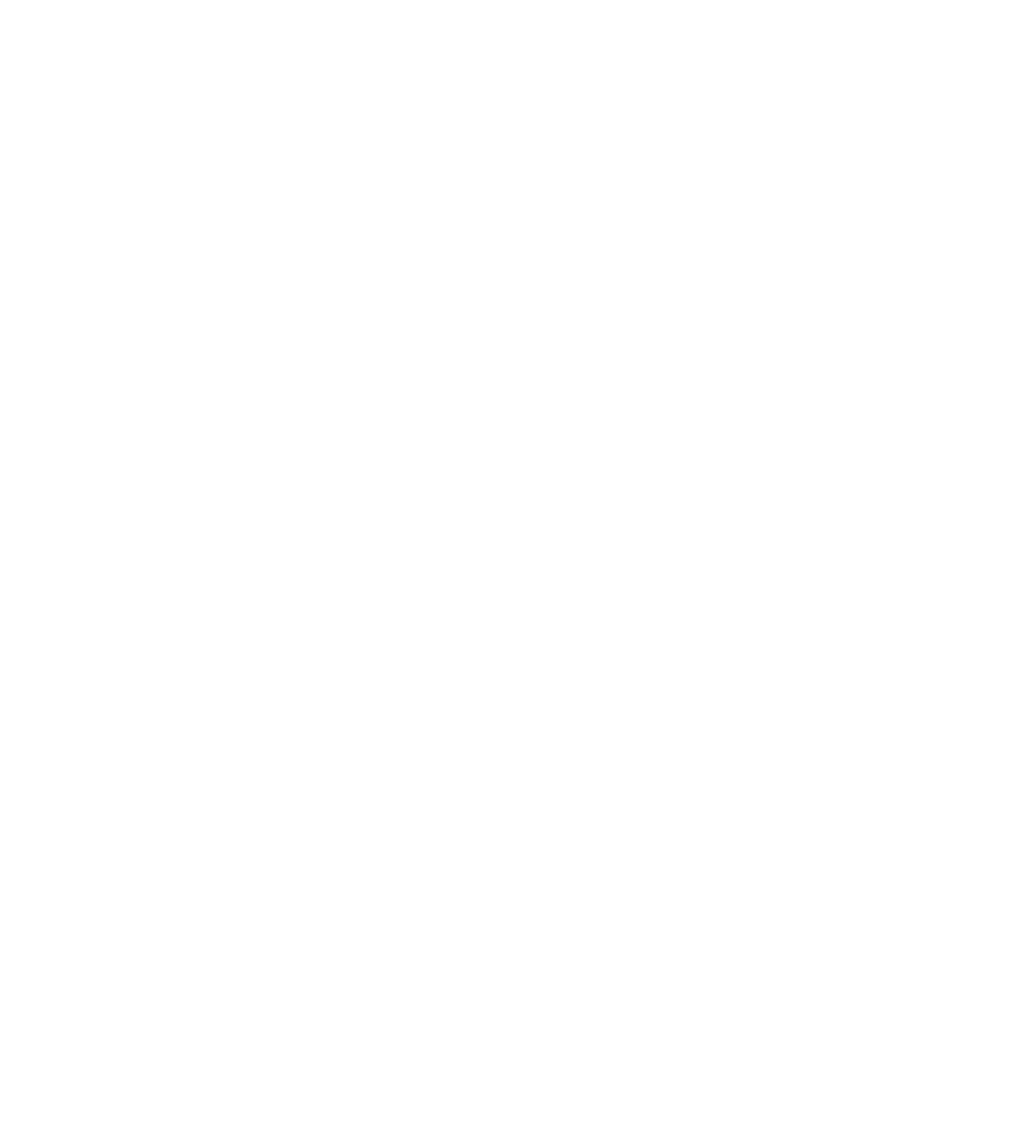
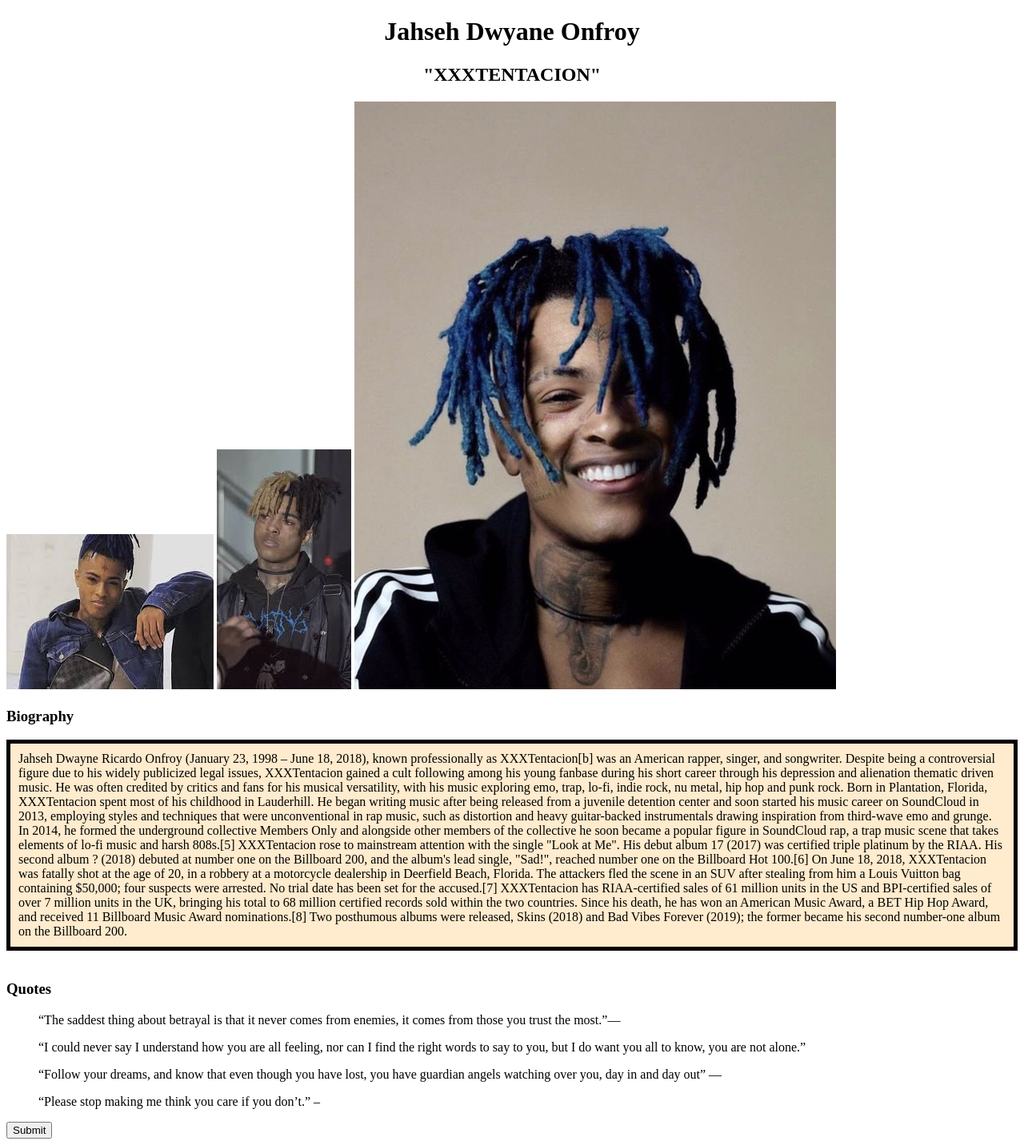
Before and after one commit to DaPrince112/artist-fan-page, a plain HTML site: page about.html in a window 1280 px wide. Shown: the whole page at 80% size. Before the commit the page ends 800 px from the top, so only its background shows below. Drawn offline with Linux system fonts and the light colour scheme.

Commit message:
Late night changes

```diff
--- a/about.css
+++ b/about.css
@@ -0,0 +1,27 @@
+h1{
+    text-align: center;
+}
+
+h2{
+    text-align: center;
+}
+
+article{
+    color: black;
+    width: 300x;
+    padding: 10px;
+    border: 5px solid black;
+    background: blanchedalmond;
+    margin: 0;
+}
+
+#quotes{
+
+    color: black;
+    width: 300x;
+    padding: 10px;
+    border: 5px solid black;
+    background: blanchedalmond;
+    margin: 0;
+
+}
--- a/about.html
+++ b/about.html
@@ -1,4 +1,44 @@
 <!DOCTYPE html>
 <html>
     <link rel="stylesheet" href="/about.css" />
+    <meta name="viewport" content="width=device-width, initial-scale=1.0">
+    <head>
+        <h1>Jahseh Dwyane Onfroy</h1>
+        <h2>"XXXTENTACION"</h2>
+        <img src="Media/x.jpg" id="x">
+        <img src="Media/x2.jpg" id="x2">
+        <img src="Media/x3.jpg" id="x3">
+    </head>
+    <body>
+
+        <h3>Biography</h3>
+        <article>Jahseh Dwayne Ricardo Onfroy (January 23, 1998 – June 18, 2018), known professionally as XXXTentacion[b] was an American rapper, singer, and songwriter. Despite being a controversial figure due to his widely publicized legal issues, XXXTentacion gained a cult following among his young fanbase during his short career through his depression and alienation thematic driven music. He was often credited by critics and fans for his musical versatility, with his music exploring emo, trap, lo-fi, indie rock, nu metal, hip hop and punk rock.
+
+            Born in Plantation, Florida, XXXTentacion spent most of his childhood in Lauderhill. He began writing music after being released from a juvenile detention center and soon started his music career on SoundCloud in 2013, employing styles and techniques that were unconventional in rap music, such as distortion and heavy guitar-backed instrumentals drawing inspiration from third-wave emo and grunge. In 2014, he formed the underground collective Members Only and alongside other members of the collective he soon became a popular figure in SoundCloud rap, a trap music scene that takes elements of lo-fi music and harsh 808s.[5]
+
+            XXXTentacion rose to mainstream attention with the single "Look at Me". His debut album 17 (2017) was certified triple platinum by the RIAA. His second album ? (2018) debuted at number one on the Billboard 200, and the album's lead single, "Sad!", reached number one on the Billboard Hot 100.[6] On June 18, 2018, XXXTentacion was fatally shot at the age of 20, in a robbery at a motorcycle dealership in Deerfield Beach, Florida. The attackers fled the scene in an SUV after stealing from him a Louis Vuitton bag containing $50,000; four suspects were arrested. No trial date has been set for the accused.[7]
+
+            XXXTentacion has RIAA-certified sales of 61 million units in the US and BPI-certified sales of over 7 million units in the UK, bringing his total to 68 million certified records sold within the two countries. Since his death, he has won an American Music Award, a BET Hip Hop Award, and received 11 Billboard Music Award nominations.[8] Two posthumous albums were released, Skins (2018) and Bad Vibes Forever (2019); the former became his second number-one album on the Billboard 200.</article>
+            <br>
+
+            <div class="quotes">
+            <h3>Quotes</h3>
+            <blockquote cite="https://everydaypower.com/xxxtentacion-quotes-and-lyrics/">
+                “The saddest thing about betrayal is that it never comes from enemies, it comes from those you trust the most.”—
+            </blockquote>
+            <blockquote cite="https://everydaypower.com/xxxtentacion-quotes-and-lyrics/">
+                “I could never say I understand how you are all feeling, nor can I find the right words to say to you, but I do want you all to know, you are not alone.”
+            </blockquote>
+            <blockquote cite="https://everydaypower.com/xxxtentacion-quotes-and-lyrics/">
+                “Follow your dreams, and know that even though you have lost, you have guardian angels watching over you, day in and day out” —
+            </blockquote>
+            <blockquote cite="https://everydaypower.com/xxxtentacion-quotes-and-lyrics/">
+                “Please stop making me think you care if you don’t.” –
+            </blockquote>
+
+            <form action="/topsongs.html">
+            <input type="submit" value="Submit" id="submit">
+        </form>
+        </div>
+    </body>
 </html>
--- a/style.css
+++ b/style.css
@@ -1,3 +1,23 @@
 h1{
     text-align: center;
 }
+
+body {
+    background-image: url('Media/giphy.gif');
+    background-repeat: no-repeat;
+    background-size: cover;
+  }
+
+  #submit{
+      border-radius: 12px;
+      font-size: 24px;
+      padding: 20px;
+  }
+
+  #box{
+      border-radius: 12px;
+      padding: 30px;
+      margin-right: 240px;
+      border-color: black;
+      width:300px
+  }
```
Also changed, not shown: index.html (+14 -13 lines), topsongs.html (+11 -0 lines), Media/tree.gif (added), Media/x.jpg (added), Media/x2.jpg (added), Media/x3.jpg (added), 1 other file.
